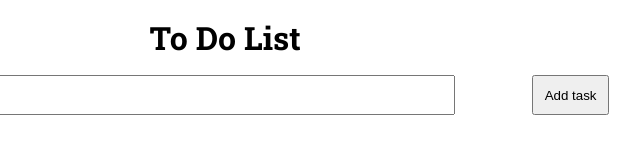
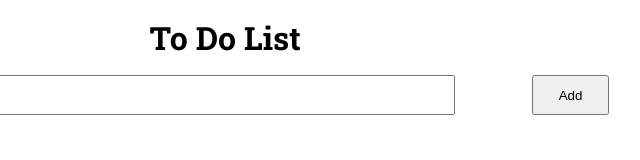
Before and after one commit to osivff/to-do-list, a plain HTML site: page index.html in a window 1280 px wide. Shown: the full height of the page, 415-1055 px from the left. Drawn offline with Linux system fonts and the light colour scheme.

Commit message:
Small word change

```diff
--- a/index.html
+++ b/index.html
@@ -15,7 +15,7 @@
             <ul class="new-task-box">
                 <li class="enter-task-box">
                     <input type="text" id="to-add" placeholder="Add task">
-                    <button class="add-task-btn">Add task</button>
+                    <button class="add-task-btn">Add</button>
                 </li>
             </ul>
             <ul class="added-task">
```
